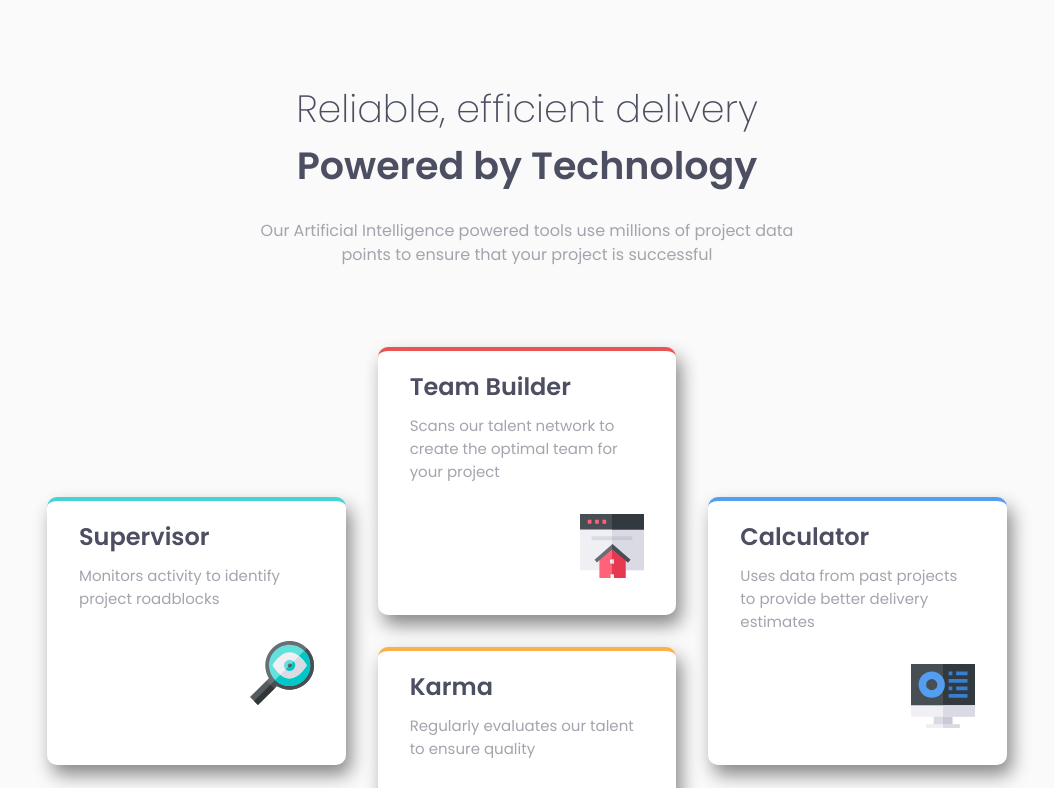
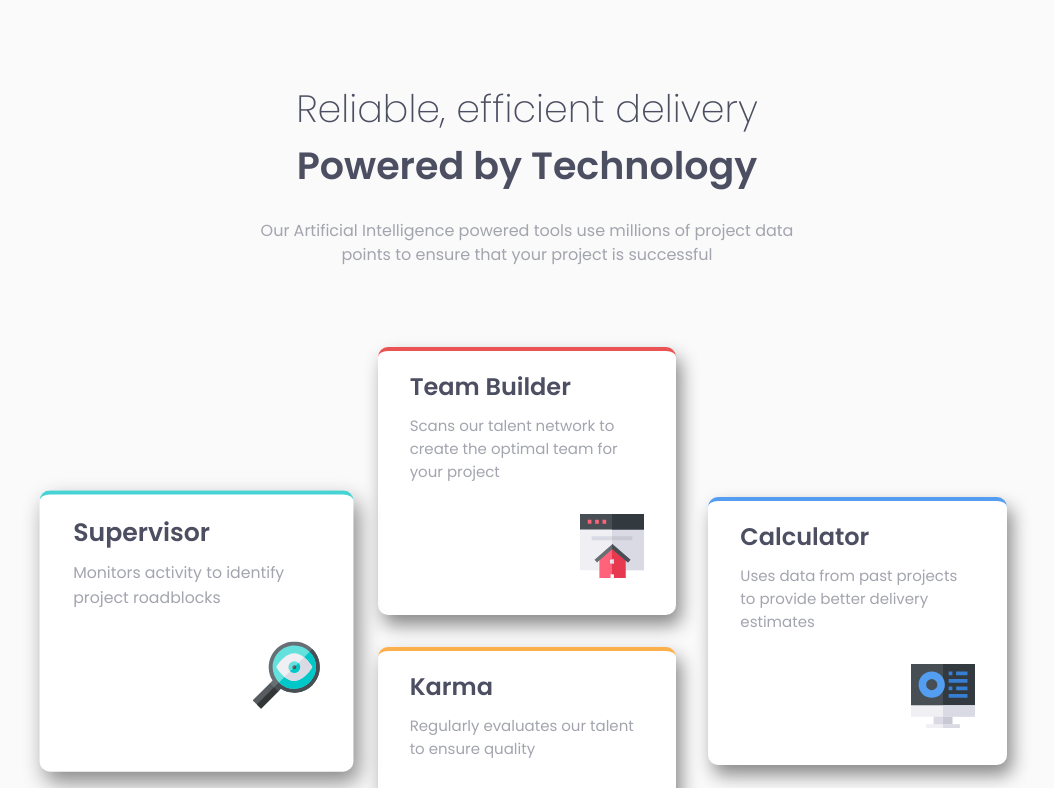
Before and after one commit to magaliais/four-card-feature-section, a plain HTML site: page index.html in a window 1280 px wide. In both pictures the pointer is over the element 309 px from the left and 631 px from the top of the page. Shown: the top 788 px of the page, without its empty margins (113-1167 px from the left). Drawn offline with Linux system fonts and the light colour scheme.

Commit message:
hover state on cards

```diff
--- a/style/style.css
+++ b/style/style.css
@@ -72,6 +72,14 @@ main {
 
     background-color: #fff;
 
+}
+
+.card:hover {
+    transform: scale(1.05, 1.05);
+    transition: 0.2s;
+    cursor: pointer;
+
+    box-shadow: 5px 10px 20px #888888;
 }
 
 .card h2 {
```
